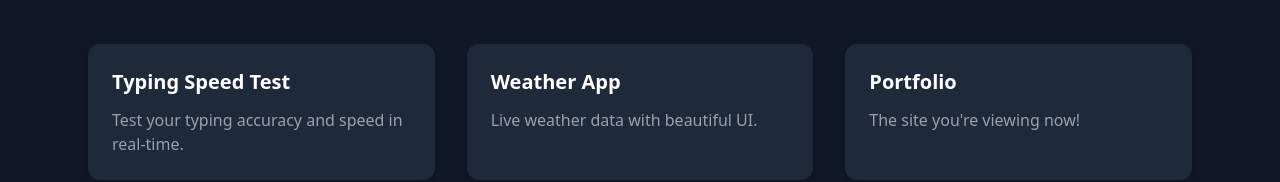
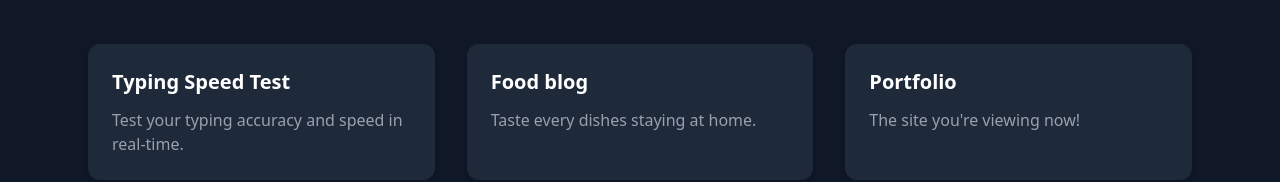
Before and after one commit to rishi12255/aboutme, a React (Vite) app: page / in a window 1280 px wide. Shown: the part 1572-1754 px from the top of the page. Built offline with nearby package versions, Linux system fonts and the light colour scheme.

Commit message:
changing projects

```diff
--- a/src/Pages/Projects.jsx
+++ b/src/Pages/Projects.jsx
@@ -34,9 +34,9 @@ function Projects() {
           whileHover={{ scale: 1.05 }}
           whileFocus={{ scale: 1.05 }}
         >
-          <h3 className="text-xl font-semibold text-white">Weather App</h3>
+          <h3 className="text-xl font-semibold text-white">Food blog</h3>
           <p className="text-gray-400 mt-3 text-sm sm:text-base">
-            Live weather data with beautiful UI.
+            Taste every dishes staying at home.
           </p>
         </motion.div>
 
@@ -46,7 +46,7 @@ function Projects() {
           whileHover={{ scale: 1.05 }}
           whileFocus={{ scale: 1.05 }}
         >
-          <a href="http://localhost:5173/">
+          <a href="rishimallaportfolio.netlify.app">
             <h3 className="text-xl font-semibold text-white">Portfolio</h3>
           <p className="text-gray-400 mt-3 text-sm sm:text-base">
             The site you're viewing now!
```
